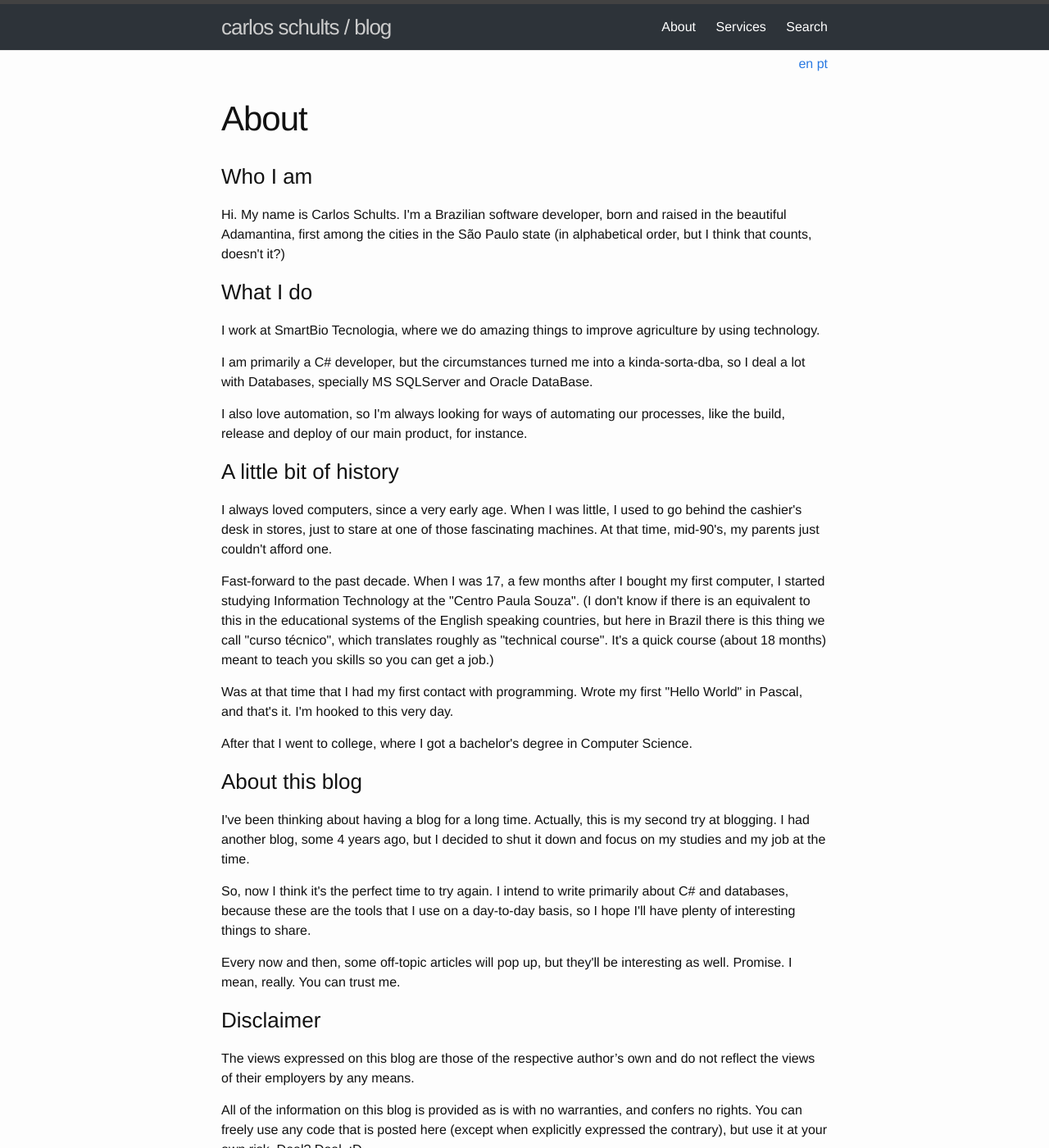
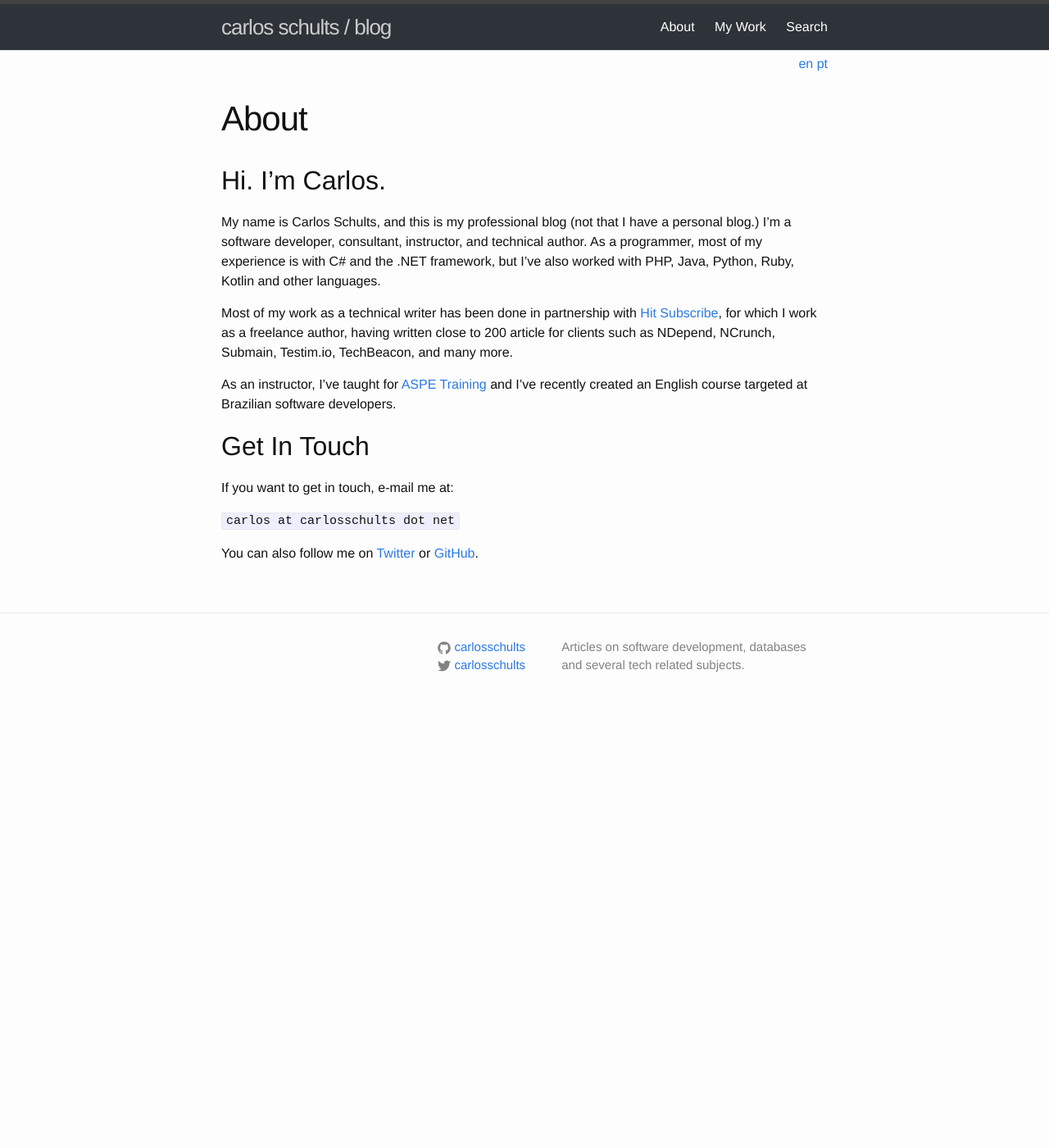
Before and after one commit to carlosschults/my-blog-source, a Jekyll site: the page built from about.md, in a window 1280 px wide and 1400 px high. Shown: the whole window at 82% size. Built offline with Jekyll 4.4.1, drawn with Linux system fonts in a browser that asks for light colours; some of the changed text lies outside the part shown.

Commit message:
Update about and service pages

```diff
--- a/_includes/header.html
+++ b/_includes/header.html
@@ -14,11 +14,11 @@
       <div class="trigger">
           {% if page.lang == 'en' %}
           <a class="page-link" href="/about/">About</a>
-		  <a class="page-link" href="/services/">Services</a>
+		  <a class="page-link" href="/my-work/">My Work</a>
 		  <a class="page-link" href="/search/">Search</a>
           {% else %}
           <a class="page-link" href="/sobre/">Sobre</a>
-		  <a class="page-link" href="/servicos/">Serviços</a>
+		  <a class="page-link" href="/meu-trabalho/">Meu Trabalho</a>
           <a class="page-link" href="/busca/">Busca</a>
           {% endif %}
       </div>
--- a/about.md
+++ b/about.md
@@ -7,40 +7,19 @@ lang: en
 menuitem: true
 ---
 
-<h3>Who I am</h3>
-<p>Hi. My name is Carlos Schults. I'm a Brazilian software developer, born and raised in the beautiful Adamantina,
-first among the cities in the São Paulo state (in alphabetical order, but I think that counts, doesn't it?)</p>
+## Hi. I'm Carlos.
 
-<h3>What I do</h3>
+My name is Carlos Schults, and this is my professional blog (not that I have a personal blog.) I'm a software developer, consultant, instructor, and technical author. As a programmer, most of my experience is with C#
+and the .NET framework, but I've also worked with PHP, Java, Python, Ruby, Kotlin and other languages.
 
-<p>I work at SmartBio Tecnologia, where we do amazing things to improve agriculture by using technology. </p>
-<p>I am primarily a C# developer, but the circumstances  turned me into a kinda-sorta-dba, so I deal a lot with Databases, specially MS SQLServer and Oracle DataBase.</p>
-<p>I also love automation, so I'm always looking for ways of automating our processes, like the build, release and deploy of our main product, for instance.</p>
+Most of my work as a technical writer has been done in partnership with [Hit Subscribe](https://hitsubscribe.com), for which I work as a freelance author, having written close to 200 article for clients such as NDepend, NCrunch, Submain, Testim.io, TechBeacon, and many more.
 
-<h3>A little bit of history</h3>
+As an instructor, I've taught for [ASPE Training](https://aspetraining.com/) and I've recently created an English course targeted at Brazilian software developers.
 
-<p>I always loved computers, since a very early age. When I was little, I used to go behind the cashier's desk in stores,
-just to stare at one of those fascinating machines. At that time, mid-90's, my parents just couldn't afford one.</p>
+## Get In Touch
 
-<p>Fast-forward to the past decade. When I was 17, a few months after I bought my first computer,
-I started studying Information Technology at the "Centro Paula Souza". (I don't know if there is an equivalent to this in the
-educational systems of the English speaking countries, but here in Brazil there is this thing we call "curso técnico",
-which translates roughly as "technical course". It's a quick course (about 18 months) meant to teach you skills so you can get a job.)</p>
+If you want to get in touch, e-mail me at:
 
-<p>Was at that time that I had my first contact with programming. Wrote my first "Hello World" in Pascal, and that's it. I'm hooked to this very day.</p>
+`carlos at carlosschults dot net`
 
-<p>After that I went to college, where I got a bachelor's degree in Computer Science.</p>
-
-<h3>About this blog</h3>
-
-<p>I've been thinking about having a blog for a long time. Actually, this is my second try at blogging. I had another blog, some 4 years ago,
-but I decided to shut it down and focus on my studies and my job at the time.</p>
-<p>So, now I think it's the perfect time to try again. I intend to write primarily about C# and databases,
-because these are the tools that I use on a day-to-day basis, so I hope I'll have plenty of interesting things to share.</p>
-<p>Every now and then, some off-topic articles will pop up, but they'll be interesting as well. Promise. I mean, really. You can trust me.</p>
-
-<h3>Disclaimer</h3>
-
-<p>The views expressed on this blog are those of the respective author’s own and do not reflect the views of their employers by any means.</p>
-<p>All of the information on this blog is  provided as is with no warranties, and confers no rights.
-You can freely use any code that is posted here (except when explicitly expressed the contrary), but use it at your own risk. Deal? Deal. :D</p>
+You can also follow me on [Twitter](https://twitter.com/carlosschults) or [GitHub](https://github.com/carlosschults).
```
Also changed, not shown: como-aprender-ingles.md (+3 -0 lines), services.md (+20 -4 lines), servicos.md (+28 -4 lines), sobre.md (+15 -24 lines).
